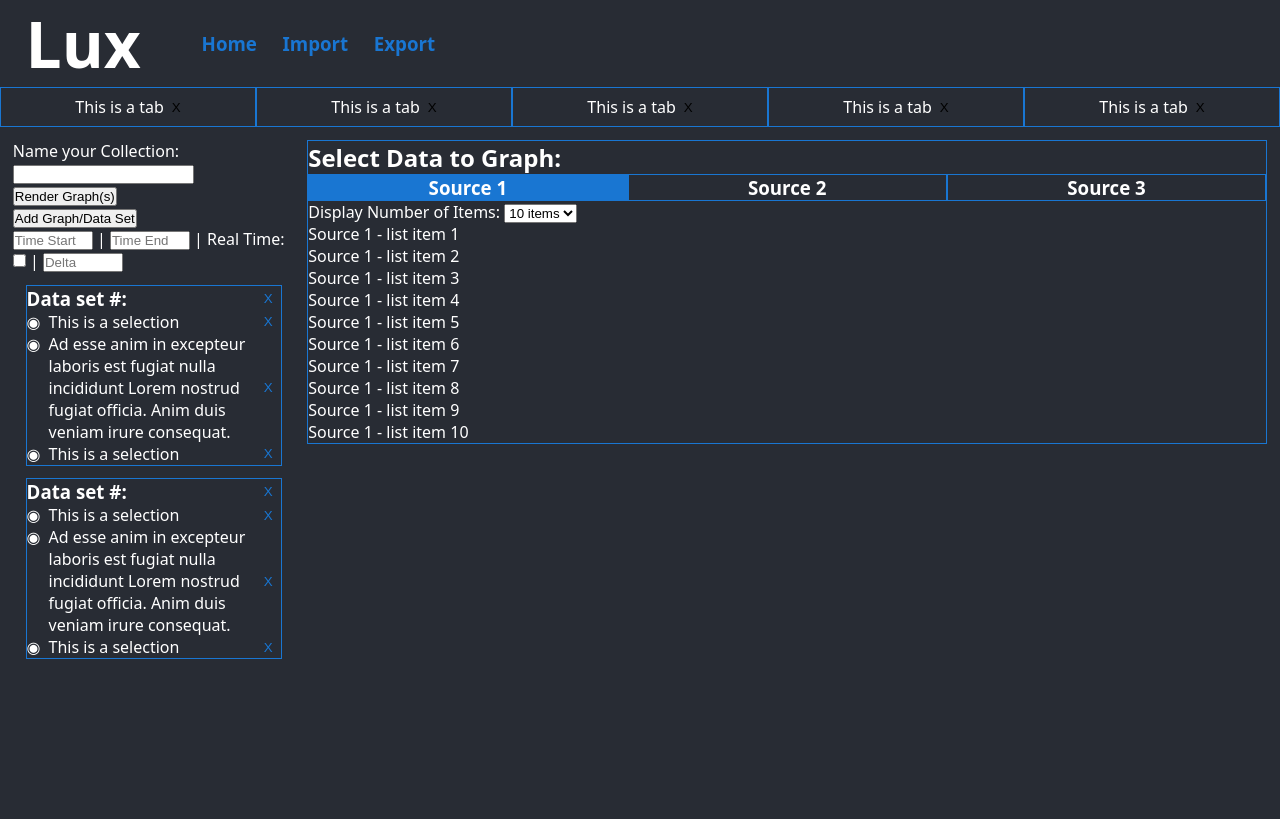
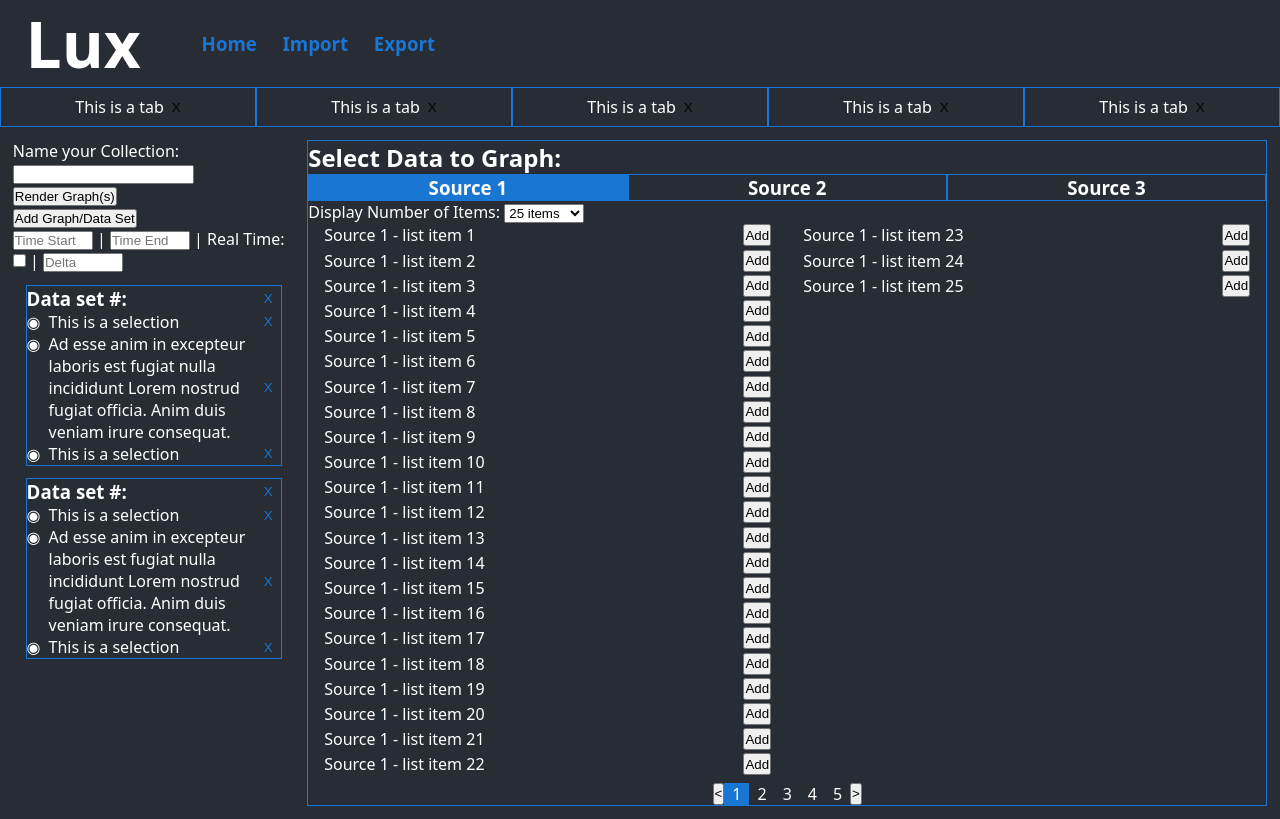
Before and after one commit to killingsworth-kristen/lux-frontend, a React (Create React App) app: page / in a window 1280 px wide. Built offline with nearby package versions, Linux system fonts and the light colour scheme.

Commit message:
pagination proof of concept

```diff
--- a/src/components/DataSetSelector.js
+++ b/src/components/DataSetSelector.js
@@ -3,32 +3,37 @@ import './style/DataSetSelector.css'
 
 
 export default function DataSetSelector () {
-    const [displayItems, setDisplayItems] = useState('10 items')
-    const [source, setSource] = useState(`1`)
+    // state declarations
+    const [displayItems, setDisplayItems] = useState('25 items')
+    const [source, setSource] = useState(1)
+    const [currentPage, setCurrentPage] = useState(1)
+
+    // global variables
     const options = [
         {
             key: 1,
-            label: '10 items',
-            value: '10 items'
+            label: '25 items',
+            value: '25 items'
         },
         {
             key: 2,
-            label: '15 items',
-            value: '15 items'
+            label: '50 items',
+            value: '50 items'
         },
         {
             key: 3,
-            label: '20 items',
-            value: '20 items'
+            label: '75 items',
+            value: '75 items'
         },
         {
             key: 4,
-            label: '25 items',
-            value: '25 items'
+            label: '100 items',
+            value: '100 items'
         },
     ]
+    const listArr = []
 
-    const listArr = []
+    // functions
     const makeListArr = () => {
         const displayNum = displayItems.split(' ')[0]
         for (let i = 0; i < displayNum; i++) {
@@ -44,17 +49,42 @@ export default function DataSetSelector () {
     const handleSourceChange = (e) => {
         const sourceNum = e.target.textContent.split(' ')[1]
         console.log(sourceNum)
-        setSource(sourceNum)
+        setSource(parseInt(sourceNum))
         console.log('source changed')
+    }
+
+    const handlePageBack = () => {
+        let newPage = currentPage - 1
+        if (newPage === 0) {
+            newPage = 5
+            setCurrentPage(newPage)
+            return;
+        }
+        setCurrentPage(newPage)
+    }
+
+    const handlePageForawrd = () => {
+        let newPage = currentPage + 1
+        if (newPage === 6) {
+            newPage = 1
+            setCurrentPage(newPage)
+            return;
+        }
+        setCurrentPage(newPage)
+    }
+
+    const handleSpecificPageSelect = (e) => {
+        const newPage = e.target.textContent
+        setCurrentPage(parseInt(newPage))
     }
 
     return (
         <div className="data-set-selector-container">
             <h2 className='data-set-selector-title'>Select Data to Graph:</h2>
             <div className='data-selector-source-tabs-container'>
-                <h3 className={source === `1` ? 'selected data-selector-source-tabs' : 'data-selector-source-tabs'} id='source-tab-1' onClick={handleSourceChange}>Source 1</h3>
-                <h3 className={source === `2` ? 'selected data-selector-source-tabs' : 'data-selector-source-tabs'} id='source-tab-2' onClick={handleSourceChange}>Source 2</h3>
-                <h3 className={source === `3` ? 'selected data-selector-source-tabs' : 'data-selector-source-tabs'} id='source-tab-3' onClick={handleSourceChange}>Source 3</h3>
+                <h3 className={source === 1 ? 'selected data-selector-source-tabs' : 'data-selector-source-tabs'} id='source-tab-1' onClick={handleSourceChange}>Source 1</h3>
+                <h3 className={source === 2 ? 'selected data-selector-source-tabs' : 'data-selector-source-tabs'} id='source-tab-2' onClick={handleSourceChange}>Source 2</h3>
+                <h3 className={source === 3 ? 'selected data-selector-source-tabs' : 'data-selector-source-tabs'} id='source-tab-3' onClick={handleSourceChange}>Source 3</h3>
             </div>
             <form className='display-num-items-form'>
                 <label htmlFor='display-num-items'>Display Number of Items: </label>
@@ -65,11 +95,25 @@ export default function DataSetSelector () {
                 </select>
             </form>
             <div className='data-selector-source-list-container'>
-                <ul id='source-1-list'>
+                <ul id='source-1-ul'>
                     {makeListArr()}
-                    {listArr.map((li)=><li key={li.key}>{li.element}</li>)}
+                    {listArr.map((li)=>
+                        <div key={`${li.key}-div`} className='list-item-div' >
+                            <li key={li.key} className='list-item'>{li.element}</li>
+                            <button className='list-item-button'>Add</button>
+                        </div>
+                    )}
                 </ul>
             </div>
+            <div className='page-select-div'>
+                        <button className='back-page-btn pagination-btn' onClick={handlePageBack}>&lt;</button>
+                        <p className={currentPage === 1 ? 'selected page-select' : 'page-select'} onClick={handleSpecificPageSelect}>1</p>
+                        <p className={currentPage === 2 ? 'selected page-select' : 'page-select'} onClick={handleSpecificPageSelect}>2</p>
+                        <p className={currentPage === 3 ? 'selected page-select' : 'page-select'} onClick={handleSpecificPageSelect}>3</p>
+                        <p className={currentPage === 4 ? 'selected page-select' : 'page-select'} onClick={handleSpecificPageSelect}>4</p>
+                        <p className={currentPage === 5 ? 'selected page-select' : 'page-select'} onClick={handleSpecificPageSelect}>5</p>
+                        <button className='forward-page-btn pagination-btn' onClick={handlePageForawrd}>&gt;</button>
+                </div>
         </div>
     )
 }
--- a/src/components/pages/Home.js
+++ b/src/components/pages/Home.js
@@ -8,7 +8,7 @@ import DataSetSelector from '../DataSetSelector';
 export default function Home () {
     return (
         <div className='home-container'>
-        <section>
+        <section className='data-sets'>
             <form>
                 <label>
                     Name your Collection:
@@ -30,7 +30,7 @@ export default function Home () {
             <DataSet/>
             <DataSet/>
         </section>
-        <section>
+        <section className='data-set-selector'>
             <DataSetSelector/>
         </section>
         </div>
--- a/src/components/style/DataSetSelector.css
+++ b/src/components/style/DataSetSelector.css
@@ -18,14 +18,45 @@
 
 .data-selector-source-list-container {
     display: flex;
+    height: 70vh;
 }
 
 .display-num-items-form {
     width: 100%;
 }
 
-#source-1-list {
+.list-item-div {
+    display: flex;
+    max-width: 50%;
+    margin: .1rem 1rem;
+}
+
+.list-item {
+    flex-grow: 1;
+}
+
+#source-1-ul {
+    display: flex;
+    flex-direction: column;
+    flex-wrap: wrap;
+    height: 100%;
+    width: 100%;
     list-style: none;
+}
+
+/* page select */
+.page-select-div {
+    display: flex;
+    justify-content: center;
+}
+
+.page-select {
+    padding: 0 .5rem;
+    cursor: pointer;
+}
+
+.pagination-btn {
+    cursor: pointer;
 }
 
 
```
Also changed, not shown: 1 other file (tests, documents, lock files or other folders).
